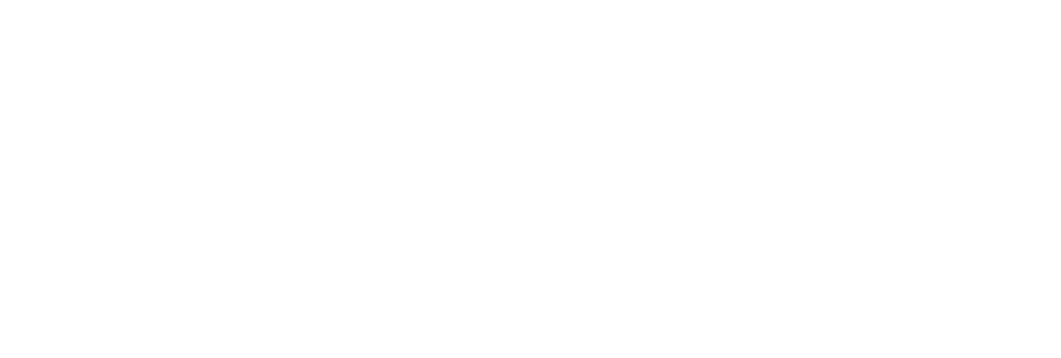
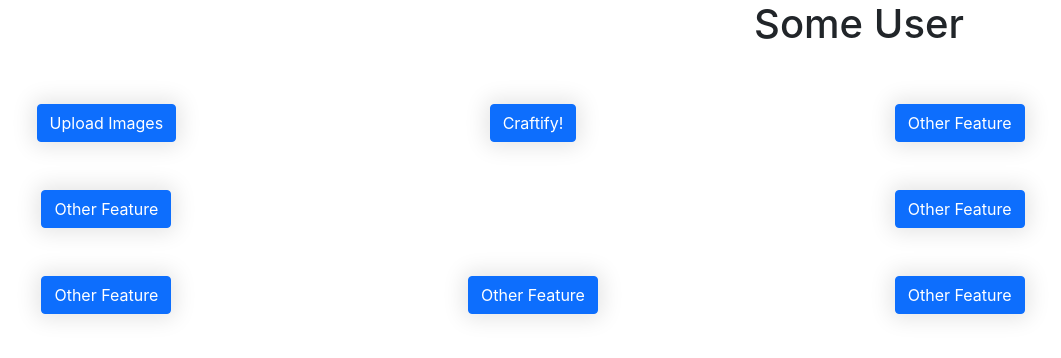
Before and after one commit to borislipo/Craftify, a React (Create React App) app: page / in a window 1280 px wide. Shown: the top 358 px of the page, without its empty margins (107-1168 px from the left). Built offline with nearby package versions, Linux system fonts and the light colour scheme.

Commit message:
intial layout with onclick function on upload images

```diff
--- a/package.json
+++ b/package.json
@@ -6,6 +6,7 @@
     "@testing-library/jest-dom": "^5.11.4",
     "@testing-library/react": "^11.1.0",
     "@testing-library/user-event": "^12.1.10",
+    "bootstrap": "^5.0.1",
     "firebase": "^8.6.3",
     "react": "^17.0.2",
     "react-bootstrap": "^1.6.0",
--- a/src/App.js
+++ b/src/App.js
@@ -1,4 +1,4 @@
-import logo from './logo.svg';
+
 import './App.css';
 import Application from './components/Application/Application';
 
--- a/src/components/Home/Home.css
+++ b/src/components/Home/Home.css
@@ -0,0 +1,15 @@
+
+.HomeButton{
+    height: fit-content;
+    justify-content: space-between;
+
+}
+
+.HomeButton > * >* {
+    height: 100%;
+    box-shadow: 0px 0px 21px 5px rgba(0,0,0,0.1);
+}
+
+.HomeHeader {
+    border-bottom: 1px black solid;
+}
--- a/src/components/Home/Home.jsx
+++ b/src/components/Home/Home.jsx
@@ -1,4 +1,51 @@
-function Home() {
-	return <div />;
+import React from "react";
+import { Row, Col, Container, Button, Image } from 'react-bootstrap';
+import { useHistory } from 'react-router-dom';
+import "./Home.css";
+
+
+function Home(props) {
+	const history = useHistory();
+	const { userName } = props;
+
+	const handleClick = () => {
+		history.push('/');
+	}
+
+
+	return (
+		<>
+
+		<Row className="HeaderContainer" >
+		<Col>
+		<Image placeholder="Logo" />
+		</Col>
+		<Col>
+		<h1>Some User</h1>
+		</Col>
+		</Row>
+
+		<Container fluid className="HomeContainer">
+		<Row className="mb-5 mt-5 d-flex HomeButton">
+		<Col><Button  variant="primary" onClick={handleClick}>Upload Images</Button></Col>
+		<Col><Button  variant="primary">Craftify!</Button></Col>
+		<Col><Button variant="primary">Other Feature</Button></Col>
+		</Row>
+
+		<Row className="mb-5 mt-5 d-flex HomeButton">
+		<Col><Button variant="primary">Other Feature</Button></Col>
+		<Col></Col>
+		<Col><Button variant="primary">Other Feature</Button></Col>
+		</Row>
+
+		<Row className="mb-5 mt-5 d-flex HomeButton">
+		<Col><Button variant="primary">Other Feature</Button></Col>
+		<Col><Button variant="primary">Other Feature</Button></Col>
+		<Col><Button variant="primary">Other Feature</Button></Col>
+		</Row>
+		</Container>
+		</>
+	);
 }
+
 export default Home;
--- a/src/index.js
+++ b/src/index.js
@@ -1,8 +1,10 @@
 import React from 'react';
 import ReactDOM from 'react-dom';
+import 'bootstrap/dist/css/bootstrap.min.css';
 import './index.css';
 import App from './App';
 import reportWebVitals from './reportWebVitals';
+
 
 ReactDOM.render(
   <React.StrictMode>
```
Also changed, not shown: public/craftifyLogo.jpeg (added), 1 other file (tests, documents, lock files or other folders).
